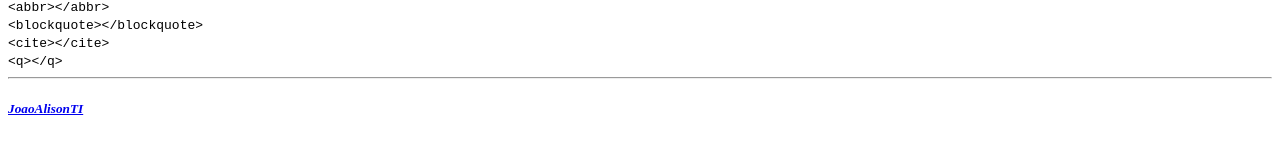
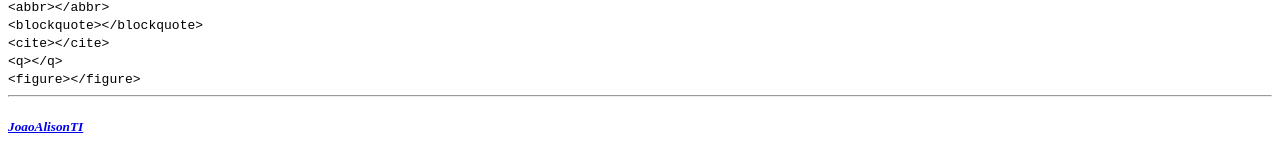
Before and after one commit to JoaoAlisonTI/htlm-semantico-estudos, a plain HTML site: page index.html in a window 1280 px wide. Shown: the part 2240-2394 px from the top of the page. Drawn offline with Linux system fonts and the light colour scheme.

Commit message:
Add new tag figure

```diff
--- a/index.html
+++ b/index.html
@@ -160,6 +160,8 @@
        <code>&lt;cite>&lt;/cite></code>
        <br />
        <code>&lt;q>&lt;/q></code>
+       <br />
+       <code>&lt;figure>&lt;/figure></code>
      </section>
     </section>
     <hr />
```
Also changed, not shown: 1 other file.
